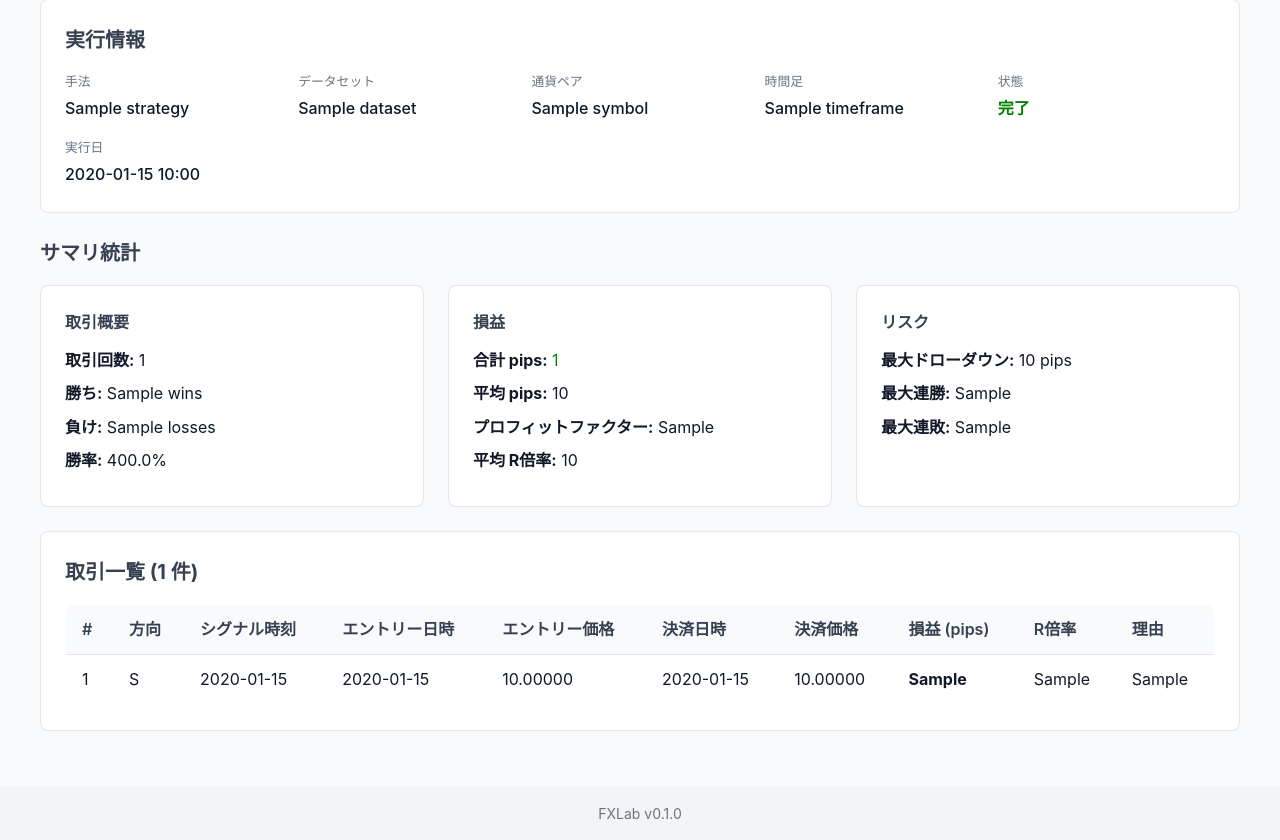
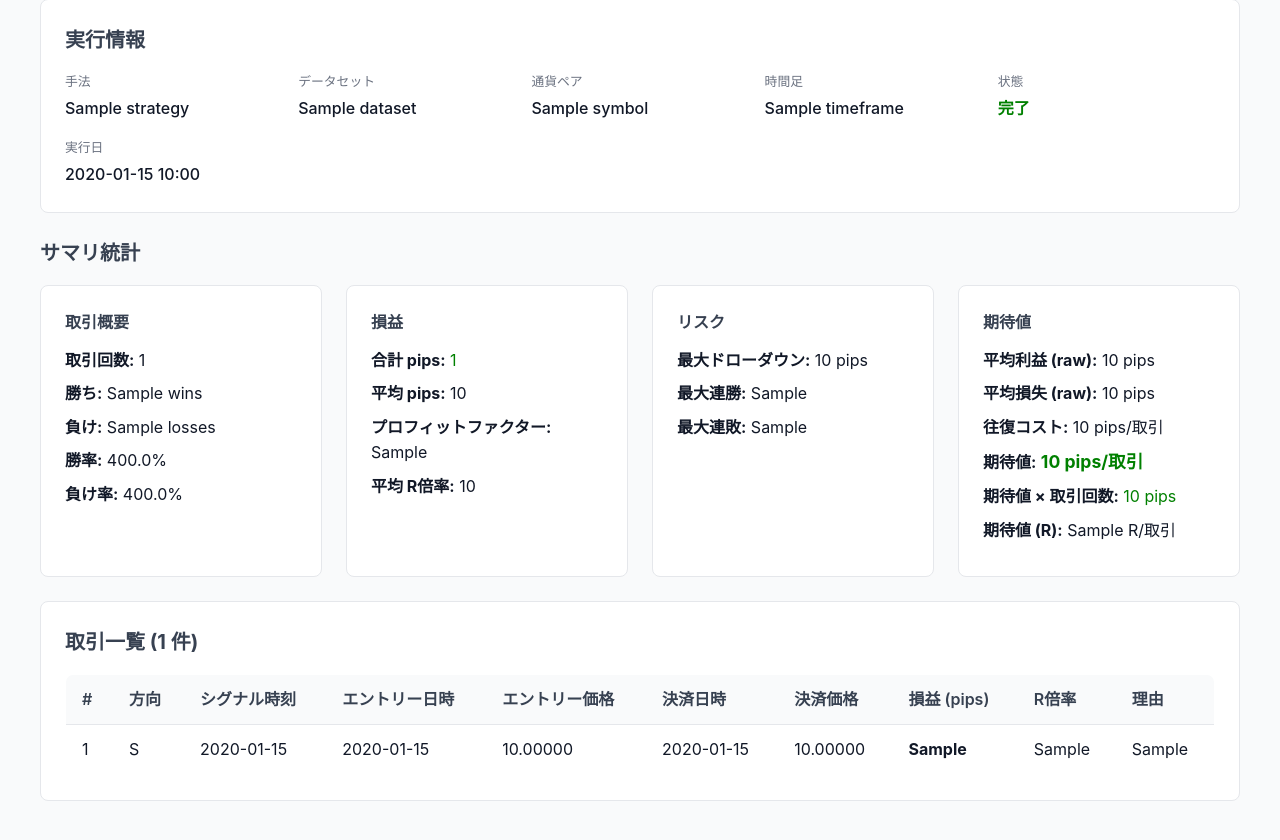
Before and after one commit to golchil/fxlab, a FastAPI app: template app/templates/ui_run_detail.html in a window 1280 px wide. Shown: the part 182-1022 px from the top of the page. Run offline with FastAPI, Linux system fonts and the light colour scheme; the template is opened without the code that fills it: most values are stand-ins (such as "Sample title", 1, 10 or a date in 2020).

Commit message:
feat: バックテスト結果に期待値(expectancy)追加
backtest_task集計にavg_profit_pips, avg_loss_pips, cost_per_trade_pips,
expectancy_pips_per_trade, expectancy_total_pips, expectancy_r_per_tradeを追加。
UI run detailに期待値ボックス表示（既存結果は.get()で互換維持）。
fee_pipsの表記を「往復コスト(pips/取引)」に変更、ヘルプ例追加。

🤖 Generated with [Claude Code](https://claude.com/claude-code)

Co-Authored-By: Claude Opus 4.5 <noreply@anthropic.com>

```diff
--- a/app/templates/ui_run_detail.html
+++ b/app/templates/ui_run_detail.html
@@ -62,6 +62,9 @@
                     <p><strong>勝ち:</strong> {{ result.wins }}</p>
                     <p><strong>負け:</strong> {{ result.losses }}</p>
                     <p><strong>勝率:</strong> {{ "%.1f" | format(result.win_rate * 100) }}%</p>
+                    {% if result.get('loss_rate') is not none %}
+                    <p><strong>負け率:</strong> {{ "%.1f" | format(result.loss_rate * 100) }}%</p>
+                    {% endif %}
                 </div>
             </div>
             <div class="stat-box">
@@ -85,6 +88,31 @@
                     <p><strong>最大連敗:</strong> {{ result.max_consecutive_losses }}</p>
                 </div>
             </div>
+            {% if result.get('expectancy_pips_per_trade') is not none %}
+            <div class="stat-box">
+                <h3>期待値</h3>
+                <div class="stat-content">
+                    <p><strong>平均利益 (raw):</strong> {{ result.avg_profit_pips }} pips</p>
+                    <p><strong>平均損失 (raw):</strong> {{ result.avg_loss_pips }} pips</p>
+                    <p><strong>往復コスト:</strong> {{ result.cost_per_trade_pips }} pips/取引</p>
+                    <p><strong>期待値:</strong>
+                        <span style="font-size:1.1em; font-weight:bold; color: {{ 'green' if result.expectancy_pips_per_trade > 0 else 'red' if result.expectancy_pips_per_trade < 0 else 'inherit' }};">
+                            {{ result.expectancy_pips_per_trade }} pips/取引
+                        </span>
+                    </p>
+                    <p><strong>期待値 × 取引回数:</strong>
+                        <span style="color: {{ 'green' if result.expectancy_total_pips > 0 else 'red' if result.expectancy_total_pips < 0 else 'inherit' }};">
+                            {{ result.expectancy_total_pips }} pips
+                        </span>
+                    </p>
+                    <p><strong>期待値 (R):</strong>
+                        <span style="color: {{ 'green' if result.expectancy_r_per_trade > 0 else 'red' if result.expectancy_r_per_trade < 0 else 'inherit' }};">
+                            {{ result.expectancy_r_per_trade }} R/取引
+                        </span>
+                    </p>
+                </div>
+            </div>
+            {% endif %}
         </div>
     </section>
     {% endif %}
--- a/app/templates/ui_strategies.html
+++ b/app/templates/ui_strategies.html
@@ -110,8 +110,9 @@
                         <input type="number" id="cooldown_bars" name="cooldown_bars" value="0">
                     </div>
                     <div class="form-group">
-                        <label for="fee_pips">手数料 (pips)</label>
+                        <label for="fee_pips">往復コスト (pips/取引)</label>
                         <input type="number" id="fee_pips" name="fee_pips" value="0" step="0.1">
+                        <small style="color: #666;">例: スプレッド1.0 + 手数料0.2 → 1.2</small>
                     </div>
                 </div>
 
--- a/app/templates/ui_strategy_detail.html
+++ b/app/templates/ui_strategy_detail.html
@@ -61,8 +61,8 @@
                 <span>{{ strategy.cooldown_bars }} 本</span>
             </div>
             <div class="info-item">
-                <label>手数料</label>
-                <span>{{ strategy.fee_pips }} pips</span>
+                <label>往復コスト</label>
+                <span>{{ strategy.fee_pips }} pips/取引</span>
             </div>
             <div class="info-item">
                 <label>HTFフィルタ</label>
```
Also changed, not shown: app/tasks.py (+32 -1 lines).
